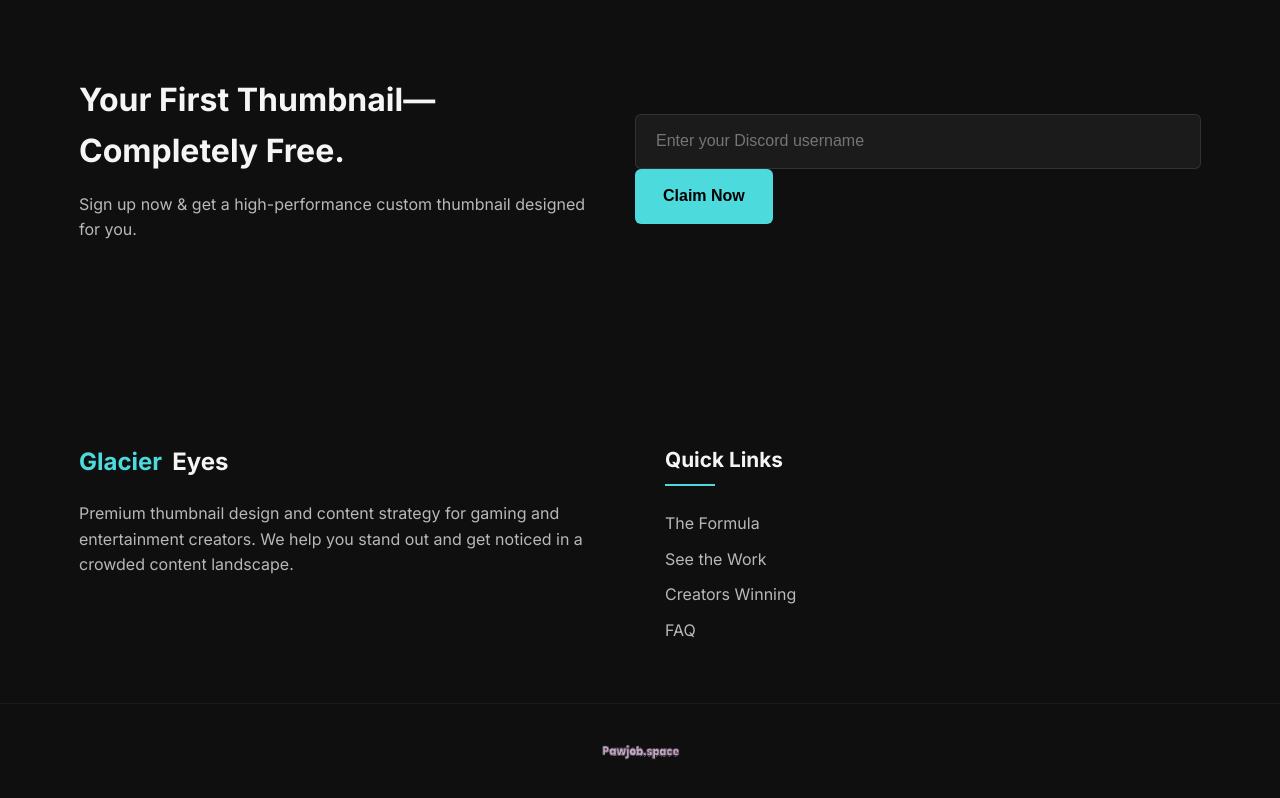
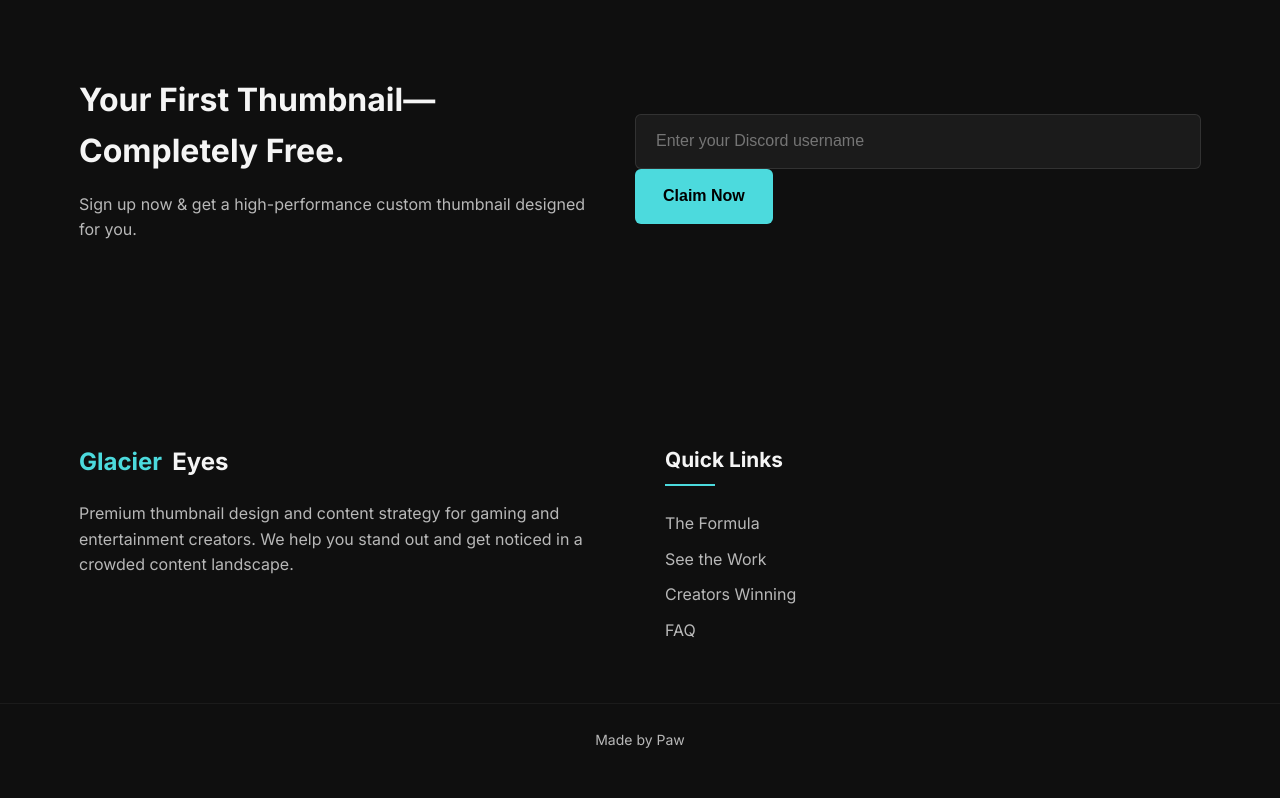
Before and after one commit to GlacierEyes/glaciereyes.github.io, a plain HTML site: page index.html in a window 1280 px wide. Shown: the part 5643-6441 px from the top of the page. After the commit the page ends 6420 px from the top, so only its background shows below. Drawn offline with Linux system fonts and the light colour scheme.

Commit message:
Update creator.html

```diff
--- a/index.html
+++ b/index.html
@@ -1321,9 +1321,7 @@
         </div>
         <div class="copyright">
             <div class="container">
-                <a href="http://pawjob.space">
-                    <img src="logo.gif" width="100" height="50" alt="Logo">
-                  </a>
+                <p>Made by Paw</p>
             </div>
         </div>
     </footer>
```
